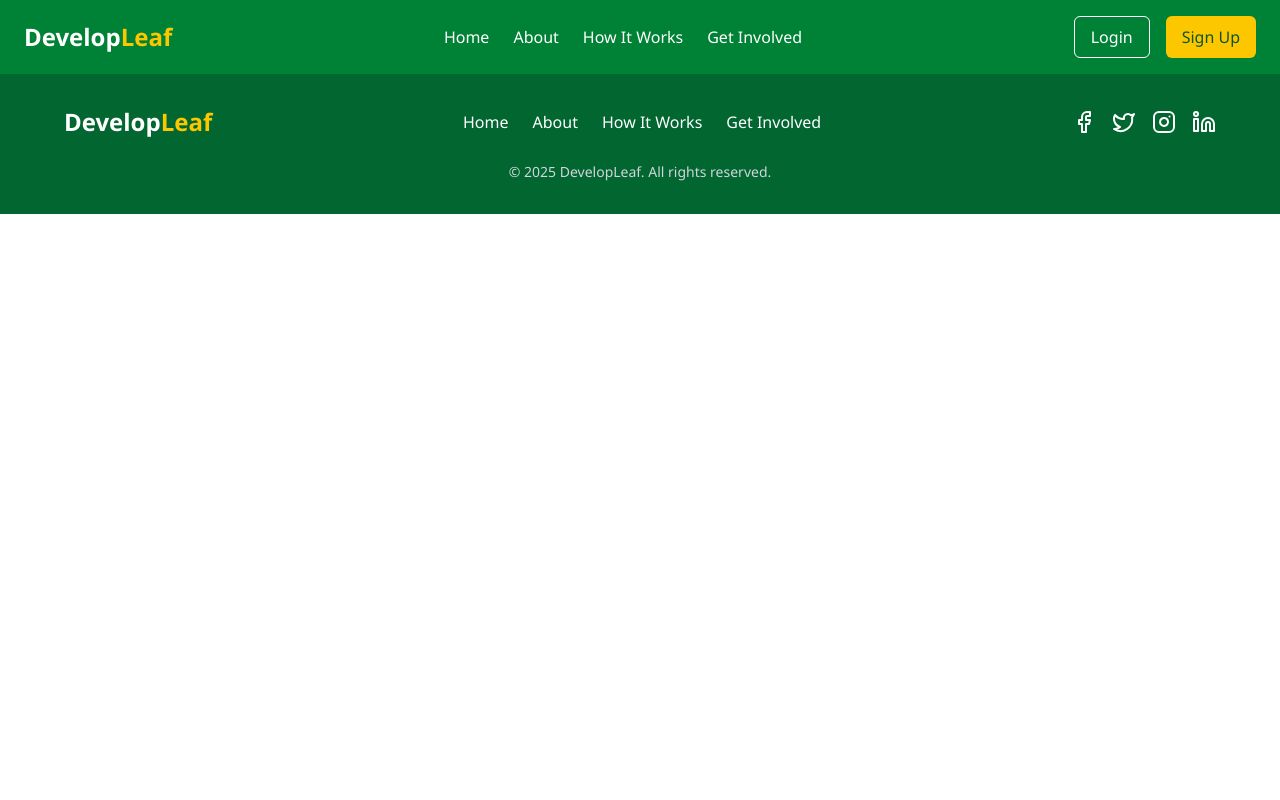
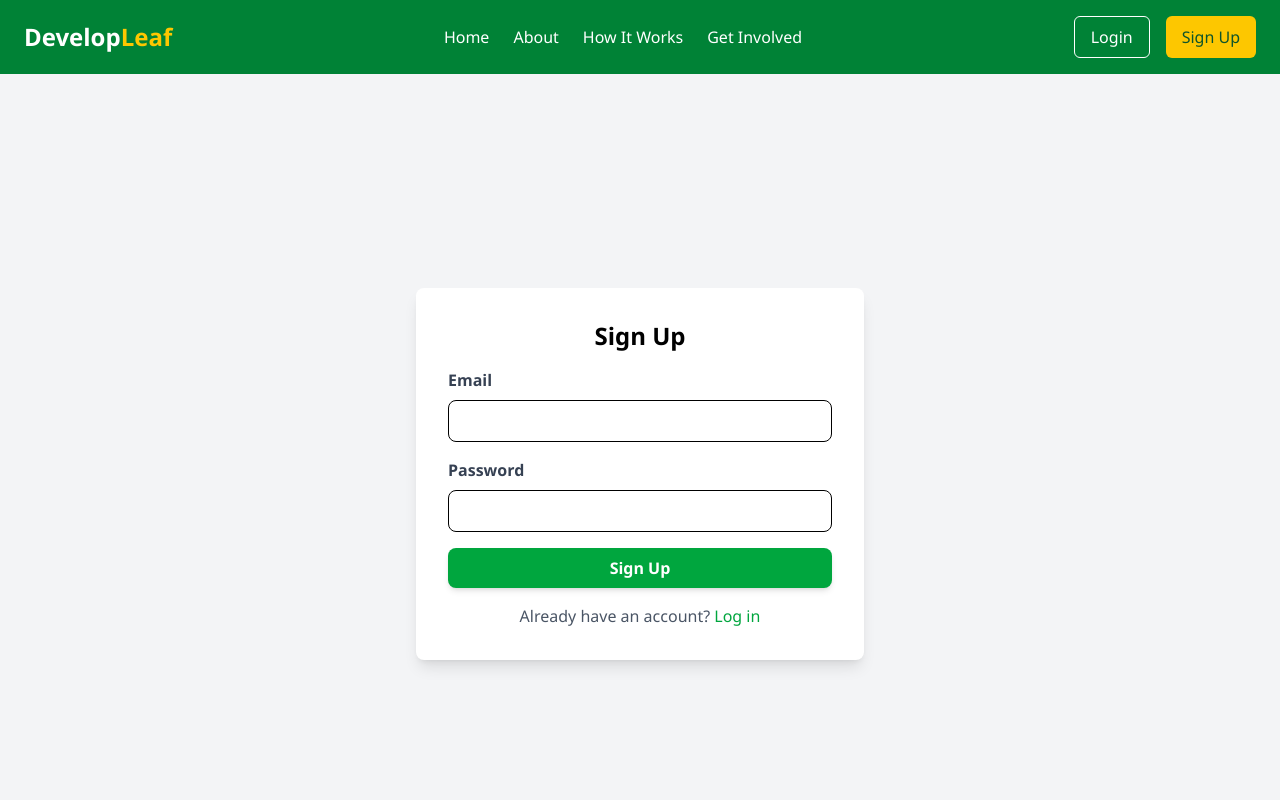
Before and after one commit to t3nsor98/DevelopLeaf, a React (Vite) app in the folder developeleaf_front_end/: page /signup in a window 1280 px wide. Shown: the top 800 px of the page. Built offline with nearby package versions, Linux system fonts and the light colour scheme; a web font is replaced by a local one.

Commit message:
feat: add Firebase authentication with Login and Signup components; update routing in App

```diff
--- a/developeleaf_front_end/package.json
+++ b/developeleaf_front_end/package.json
@@ -11,6 +11,7 @@
   },
   "dependencies": {
     "@tailwindcss/vite": "^4.0.17",
+    "firebase": "^11.6.0",
     "framer-motion": "^12.6.2",
     "lucide-react": "^0.484.0",
     "ogl": "^1.0.11",
--- a/developeleaf_front_end/src/App.jsx
+++ b/developeleaf_front_end/src/App.jsx
@@ -11,12 +11,16 @@ import Hero from "./components/MainWebsite/Hero/Hero";
 import About from "./components/MainWebsite/About/About";
 import HowItWorks from "./components/MainWebsite/HowItWorks/HowItWorks";
 import GetInvolved from "./components/MainWebsite/GetInvolved/GetInvolved";
+import Login from "./components/Pages/Login";
+import Signup from "./components/Pages/Signup";
 function App() {
   return (
     <Router>
       <Navbar />
       <Routes>
         <Route path="/" element={<Home />} />
+        <Route path="/login" element={<Login />} />
+        <Route path="/signup" element={<Signup />} />
         <Route path="/home" element={<Hero />} />
         <Route path="/about" element={<About />} />
         <Route path="/how-it-works" element={<HowItWorks />} />
--- a/developeleaf_front_end/src/components/MainWebsite/Navbar/Navbar.jsx
+++ b/developeleaf_front_end/src/components/MainWebsite/Navbar/Navbar.jsx
@@ -4,6 +4,13 @@ import { Menu, X } from "lucide-react";
 
 const Navbar = () => {
   const [isOpen, setIsOpen] = useState(false);
+
+  function handleLogin() {
+    window.location.href = "/login";
+  }
+  function handleSignup() {
+    window.location.href = "/signup";
+  }
 
   return (
     <nav className="bg-green-700 text-white px-6 py-4 shadow-md">
@@ -66,10 +73,16 @@ const Navbar = () => {
 
         {/* Buttons */}
         <div className="hidden md:flex space-x-4">
-          <button className="px-4 py-2 border border-white rounded-md hover:bg-white hover:text-green-700 transition cursor-pointer">
+          <button
+            onClick={handleLogin}
+            className="px-4 py-2 border border-white rounded-md hover:bg-white hover:text-green-700 transition cursor-pointer"
+          >
             Login
           </button>
-          <button className="px-4 py-2 bg-yellow-400 text-green-900 rounded-md hover:bg-yellow-300 transition cursor-pointer">
+          <button
+            onClick={handleSignup}
+            className="px-4 py-2 bg-yellow-400 text-green-900 rounded-md hover:bg-yellow-300 transition cursor-pointer"
+          >
             Sign Up
           </button>
         </div>
@@ -126,10 +139,16 @@ const Navbar = () => {
           >
             Get Involved
           </NavLink>
-          <button className="px-4 py-2 border border-white rounded-md w-full hover:bg-white hover:text-green-700 transition">
+          <button
+            onClick={handleLogin}
+            className="px-4 py-2 border border-white rounded-md w-full hover:bg-white hover:text-green-700 transition"
+          >
             Login
           </button>
-          <button className="px-4 py-2  bg-yellow-400 text-green-900 rounded-md w-full hover:bg-yellow-300 transition">
+          <button
+            onClick={handleSignup}
+            className="px-4 py-2  bg-yellow-400 text-green-900 rounded-md w-full hover:bg-yellow-300 transition"
+          >
             Sign Up
           </button>
         </div>
--- a/developeleaf_front_end/src/components/Pages/Login.jsx
+++ b/developeleaf_front_end/src/components/Pages/Login.jsx
@@ -0,0 +1,35 @@
+import React from "react";
+import { signInWithPopup, GoogleAuthProvider } from "firebase/auth";
+import { auth } from "../../firebase"
+
+const provider = new GoogleAuthProvider();
+
+const Login = () => {
+  const handleGoogleSignIn = async () => {
+    try {
+      const result = await signInWithPopup(auth, provider);
+      const user = result.user;
+      console.log("User Info:", user);
+      alert(`Welcome, ${user.displayName}!`);
+    } catch (error) {
+      console.error("Error during sign-in:", error.message);
+      alert("Failed to sign in. Please try again.");
+    }
+  };
+
+  return (
+    <div className="flex items-center justify-center h-screen bg-gray-100">
+      <div className="bg-white p-8 rounded-lg shadow-lg text-center">
+        <h1 className="text-2xl font-bold mb-4">Login to DevelopLeaf</h1>
+        <button
+          onClick={handleGoogleSignIn}
+          className="bg-green-600 hover:bg-green-700 text-white font-semibold py-2 px-4 rounded-lg shadow-md transition"
+        >
+          Sign in with Google
+        </button>
+      </div>
+    </div>
+  );
+};
+
+export default Login;
--- /dev/null
+++ b/developeleaf_front_end/src/components/Pages/Signup.jsx
@@ -0,0 +1,88 @@
+import React, { useState } from "react";
+import { createUserWithEmailAndPassword } from "firebase/auth";
+import { auth } from "../../firebase"; // Ensure you have a firebase.js file exporting the `auth` instance
+
+const Signup = () => {
+  const [email, setEmail] = useState("");
+  const [password, setPassword] = useState("");
+  const [error, setError] = useState("");
+
+  const handleSignup = async (e) => {
+    e.preventDefault();
+    setError(""); // Clear previous errors
+    try {
+      const userCredential = await createUserWithEmailAndPassword(
+        auth,
+        email,
+        password
+      );
+      const user = userCredential.user;
+      console.log("User signed up:", user);
+      alert(`Welcome, ${user.email}! Your account has been created.`);
+    } catch (err) {
+      console.error("Error during sign-up:", err.message);
+      setError(err.message);
+    }
+  };
+
+  return (
+    <div className="flex items-center justify-center h-screen bg-gray-100">
+      <div className="bg-white p-8 rounded-lg shadow-lg w-full max-w-md">
+        <h1 className="text-2xl font-bold mb-4 text-center">Sign Up</h1>
+        {error && (
+          <div className="bg-red-100 text-red-700 p-2 rounded mb-4">
+            {error}
+          </div>
+        )}
+        <form onSubmit={handleSignup}>
+          <div className="mb-4">
+            <label
+              htmlFor="email"
+              className="block text-gray-700 font-semibold mb-2"
+            >
+              Email
+            </label>
+            <input
+              type="email"
+              id="email"
+              value={email}
+              onChange={(e) => setEmail(e.target.value)}
+              className="w-full px-4 py-2 border rounded-lg focus:outline-none focus:ring-2 focus:ring-green-600"
+              required
+            />
+          </div>
+          <div className="mb-4">
+            <label
+              htmlFor="password"
+              className="block text-gray-700 font-semibold mb-2"
+            >
+              Password
+            </label>
+            <input
+              type="password"
+              id="password"
+              value={password}
+              onChange={(e) => setPassword(e.target.value)}
+              className="w-full px-4 py-2 border rounded-lg focus:outline-none focus:ring-2 focus:ring-green-600"
+              required
+            />
+          </div>
+          <button
+            type="submit"
+            className="w-full bg-green-600 hover:bg-green-700 text-white font-semibold py-2 px-4 rounded-lg shadow-md transition"
+          >
+            Sign Up
+          </button>
+        </form>
+        <p className="text-center text-gray-600 mt-4">
+          Already have an account?{" "}
+          <a href="/login" className="text-green-600 hover:underline">
+            Log in
+          </a>
+        </p>
+      </div>
+    </div>
+  );
+};
+
+export default Signup;
--- /dev/null
+++ b/developeleaf_front_end/src/firebase.js
@@ -0,0 +1,23 @@
+// Import the functions you need from the SDKs you need
+import { initializeApp } from "firebase/app";
+import { getAnalytics } from "firebase/analytics";
+import { getAuth } from "firebase/auth";
+// TODO: Add SDKs for Firebase products that you want to use
+// https://firebase.google.com/docs/web/setup#available-libraries
+
+// Your web app's Firebase configuration
+// For Firebase JS SDK v7.20.0 and later, measurementId is optional
+const firebaseConfig = {
+  apiKey: "AIzaSyDSaX4x9eD52LAe51GXEEPCNSkAGF0b_l0",
+  authDomain: "developleaf-e0db7.firebaseapp.com",
+  projectId: "developleaf-e0db7",
+  storageBucket: "developleaf-e0db7.firebasestorage.app",
+  messagingSenderId: "718018624730",
+  appId: "1:718018624730:web:977536e38a989c6dcb79e3",
+  measurementId: "G-7BDC235JJW",
+};
+
+// Initialize Firebase
+const app = initializeApp(firebaseConfig);
+const analytics = getAnalytics(app);
+export const auth = getAuth(app);
```
Also changed, not shown: 1 other file (tests, documents, lock files or other folders).
